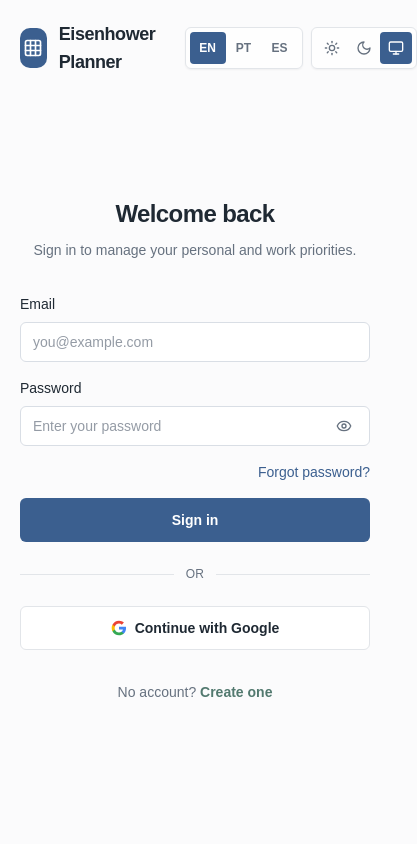
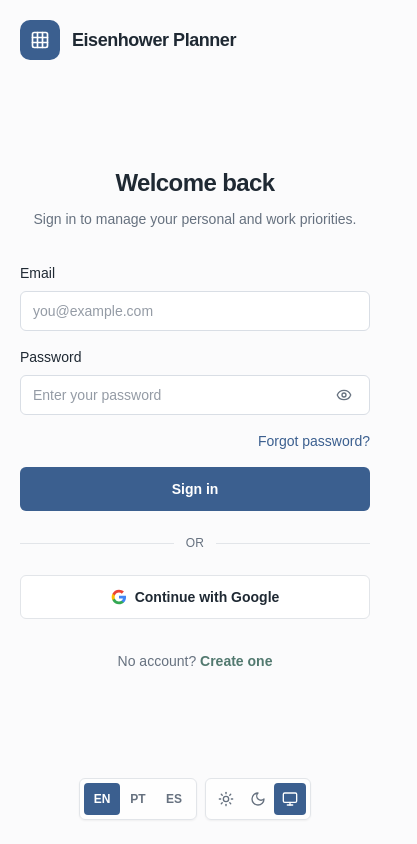
Before and after one commit to andrericardodev/eisenhowerplanner, a Next.js app: page /en/login in a window 390 px wide. Shown: the whole page, 417 px wide, since content can reach past the window. Built offline with nearby package versions, Linux system fonts and the light colour scheme.

Commit message:
fix mobile auth controls

```diff
--- a/src/components/auth-card.tsx
+++ b/src/components/auth-card.tsx
@@ -92,7 +92,7 @@ export async function AuthCard({
             </span>
             <span className="text-lg font-semibold tracking-tight text-foreground">{t("brand")}</span>
           </Link>
-          <div className="ml-auto flex items-center gap-2">
+          <div className="ml-auto hidden items-center gap-2 sm:flex">
             <LocaleSwitcher />
             <ThemeSwitcher />
           </div>
@@ -115,6 +115,11 @@ export async function AuthCard({
             <div className="mt-8 text-center text-sm text-muted-foreground">{footer}</div>
           </div>
         </div>
+
+        <div className="flex justify-center gap-2 pb-1 sm:hidden">
+          <LocaleSwitcher />
+          <ThemeSwitcher />
+        </div>
       </section>
     </main>
   );
--- a/src/components/locale-switcher.tsx
+++ b/src/components/locale-switcher.tsx
@@ -1,8 +1,8 @@
 "use client";
 
 import { useLocale, useTranslations } from "next-intl";
-import { usePathname } from "next/navigation";
-import { localizePath, routing, type Locale } from "@/i18n/routing";
+import { Link, usePathname } from "@/i18n/navigation";
+import { routing, type Locale } from "@/i18n/routing";
 import { cn } from "@/lib/utils";
 
 const localeLabels: Record<Locale, string> = {
@@ -21,9 +21,10 @@ export function LocaleSwitcher() {
   return (
     <nav className="flex rounded-md border border-border bg-card/85 p-1 shadow-sm" aria-label={t("label")}>
       {routing.locales.map((option) => (
-        <a
+        <Link
           key={option}
-          href={localizePath(pathWithoutLocale, option)}
+          href={pathWithoutLocale}
+          locale={option}
           hrefLang={option}
           className={cn(
             "inline-flex h-8 min-w-9 items-center justify-center rounded px-2 text-xs font-bold text-muted-foreground transition hover:text-foreground",
@@ -31,7 +32,7 @@ export function LocaleSwitcher() {
           )}
         >
           {localeLabels[option]}
-        </a>
+        </Link>
       ))}
     </nav>
   );
--- a/src/components/user-menu.tsx
+++ b/src/components/user-menu.tsx
@@ -3,9 +3,9 @@
 import { useEffect, useMemo, useRef, useState, type ReactNode } from "react";
 import { Check, Languages, LogOut, Monitor, Moon, Sun } from "lucide-react";
 import { useLocale, useTranslations } from "next-intl";
-import { usePathname } from "next/navigation";
 import { signOut } from "@/app/[locale]/(auth)/actions";
-import { localizePath, routing, type Locale } from "@/i18n/routing";
+import { Link, usePathname } from "@/i18n/navigation";
+import type { Locale } from "@/i18n/routing";
 import { cn } from "@/lib/utils";
 
 type ThemePreference = "light" | "dark" | "system";
@@ -33,7 +33,7 @@ export function UserMenu({ email }: UserMenuProps) {
   const [isOpen, setIsOpen] = useState(false);
   const [theme, setTheme] = useState<ThemePreference>("system");
   const menuRef = useRef<HTMLDivElement>(null);
-  const pathWithoutLocale = pathname.replace(new RegExp(`^/(${routing.locales.join("|")})(?=/|$)`), "") || "/";
+  const pathWithoutLocale = pathname || "/";
 
   const initials = useMemo(() => {
     const source = email.split("@")[0] || "user";
@@ -116,11 +116,12 @@ export function UserMenu({ email }: UserMenuProps) {
 
           <MenuSection icon={<Languages className="size-4" />} label={t("language")}>
             {languageOptions.map((option) => (
-              <a
+              <Link
                 key={option.value}
                 role="menuitemradio"
                 aria-checked={locale === option.value}
-                href={localizePath(pathWithoutLocale, option.value)}
+                href={pathWithoutLocale}
+                locale={option.value}
                 hrefLang={option.value}
                 className={cn(
                   "flex h-9 w-full items-center gap-2 rounded-lg px-2.5 text-left text-sm transition hover:bg-muted",
@@ -130,7 +131,7 @@ export function UserMenu({ email }: UserMenuProps) {
                 <span className="size-4" />
                 <span className="flex-1">{option.label}</span>
                 {locale === option.value ? <Check className="size-4" /> : null}
-              </a>
+              </Link>
             ))}
           </MenuSection>
 
```
